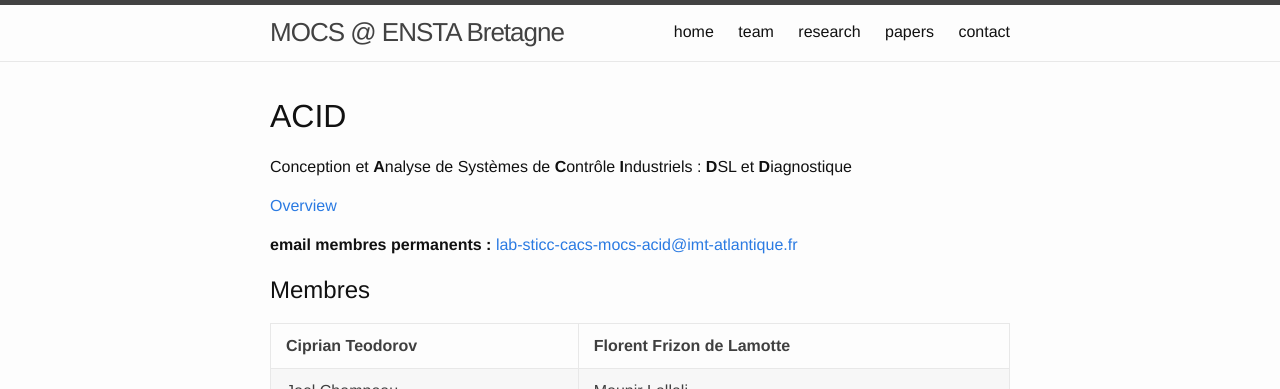
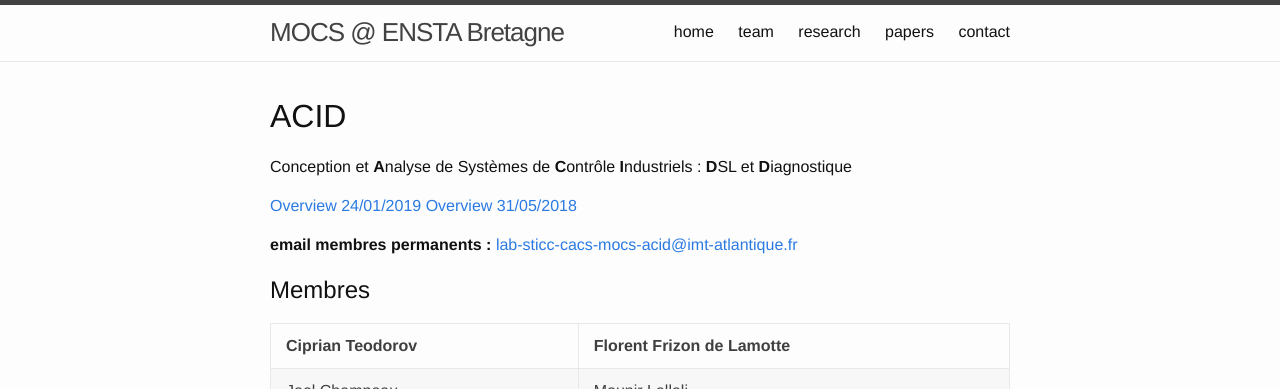
Before and after one commit to mocs-enstab/mocs-enstab.github.io, a Jekyll site: the page built from acid/index.md, in a window 1280 px wide. Shown: the top 389 px of the page. Built offline with Jekyll 4.4.1, drawn with Linux system fonts in a browser that asks for light colours.

Commit message:
updated the presentations

```diff
--- a/acid/index.md
+++ b/acid/index.md
@@ -6,7 +6,8 @@ layout: home
 
 Conception et **A**nalyse de Systèmes de **C**ontrôle **I**ndustriels : **D**SL et **D**iagnostique
 
-[Overview](Verification-MOCS_180531.pptx)
+[Overview 24/01/2019](/assets/MOCS-ACID_190124.pptx)
+[Overview 31/05/2018](Verification-MOCS_180531.pptx)
 
  **email membres permanents :** [lab-sticc-cacs-mocs-acid@imt-atlantique.fr](lab-sticc-cacs-mocs-acid@imt-atlantique.fr)
 
```
Also changed, not shown: 2 other files.
